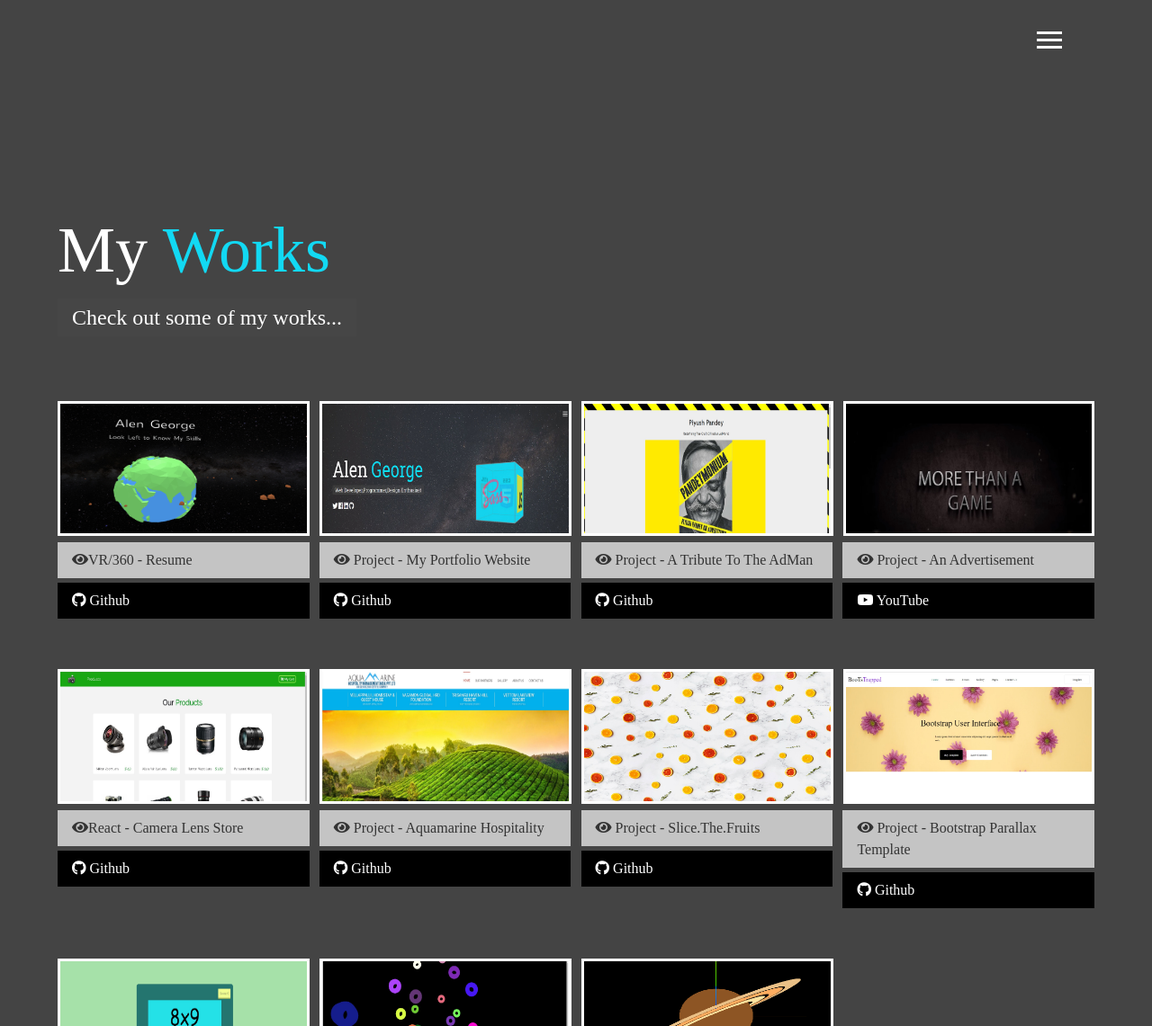
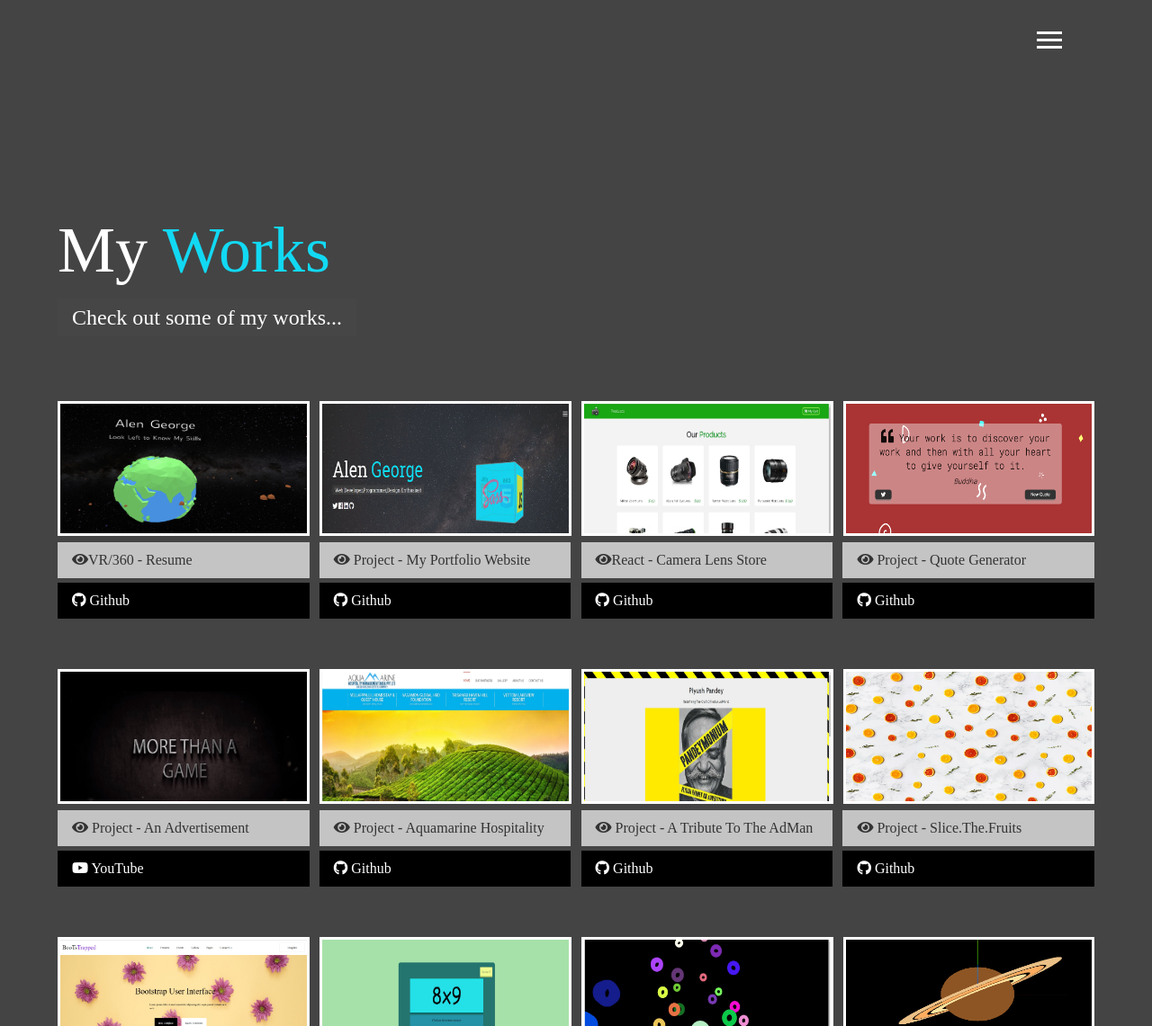
Before and after one commit to Zorba11/portfolio, a website: page dist/work.html in a window 1280 px wide. Shown: the top 1141 px of the page at 90% size. Drawn offline with Linux system fonts and the light colour scheme.

Commit message:
quote generator to works

```diff
--- a/dist/work.html
+++ b/dist/work.html
@@ -81,14 +81,26 @@
 
                 <div class="item">
                   <a href="#!">
-                    <img src  ="img/piyushp_ssht.jpg" alt="projects" id="proshot">
+                    <img src  ="img/lenssht.jpg" alt="projects" id="proshot">
                   </a>
-                  <a href ="/Websites/4.TributePage/index.html" class="btn-light">
-                      <i class="fas fa-eye"></i> Project - A Tribute To The AdMan
+                  <a href ="https://react-lens-store.netlify.com/" class="btn-light">
+                      <i class="fas fa-eye"></i>React - Camera Lens Store
                   </a>
-                  <a href ="https://github.com/Zorba11/tribute-to-PiyushPandey" class="btn-dark">
+                  <a href ="https://github.com/Zorba11/React-CameraStore" class="btn-dark">
                     <i class="fab fa-github"></i> Github
 
+                    </a>
+              </div>
+
+              <div class="item">
+                <a href="#!">
+                  <img src  ="img/quote-generator.png" alt="projects" id="proshot">
+                </a>
+                <a href ="/Websites/quote_generator/index.html" class="btn-light">
+                    <i class="fas fa-eye"></i> Project - Quote Generator
+                </a>
+                <a href ="https://github.com/Zorba11/simple-quote-generator" class="btn-dark">
+                  <i class="fab fa-github"></i> Github
                   </a>
             </div>
 
@@ -106,12 +118,12 @@
 
             <div class="item">
               <a href="#!">
-                    <img src  ="img/lenssht.jpg" alt="projects" id="proshot">
+                <img src  ="img/Aquamarin_ssht2.jpg" alt="projects" id="proshot">
               </a>
-                  <a href ="https://react-lens-store.netlify.com/" class="btn-light">
-                      <i class="fas fa-eye"></i>React - Camera Lens Store
+              <a href ="http://www.aquamarineint.in/" class="btn-light">
+                  <i class="fas fa-eye"></i> Project - Aquamarine Hospitality
               </a>
-                  <a href ="https://github.com/Zorba11/React-CameraStore" class="btn-dark">
+              <a href ="#!" class="btn-dark">
                     <i class="fab fa-github"></i> Github
 
                 </a>
@@ -119,12 +131,12 @@
 
           <div class="item">
             <a href="#!">
-                    <img src  ="img/Aquamarin_ssht2.jpg" alt="projects" id="proshot">
+              <img src  ="img/piyushp_ssht.jpg" alt="projects" id="proshot">
             </a>
-                  <a href ="http://www.aquamarineint.in/" class="btn-light">
-                      <i class="fas fa-eye"></i> Project - Aquamarine Hospitality
+            <a href ="/Websites/4.TributePage/index.html" class="btn-light">
+                <i class="fas fa-eye"></i> Project - A Tribute To The AdMan
             </a>
-                  <a href ="#!" class="btn-dark">
+            <a href ="https://github.com/Zorba11/tribute-to-PiyushPandey" class="btn-dark">
                   <i class="fab fa-github"></i> Github
 
               </a>
```
Also changed, not shown: dist/img/quote-generator.png (added), 1 other file. Lines whose indentation alone changed are shown as unchanged.
